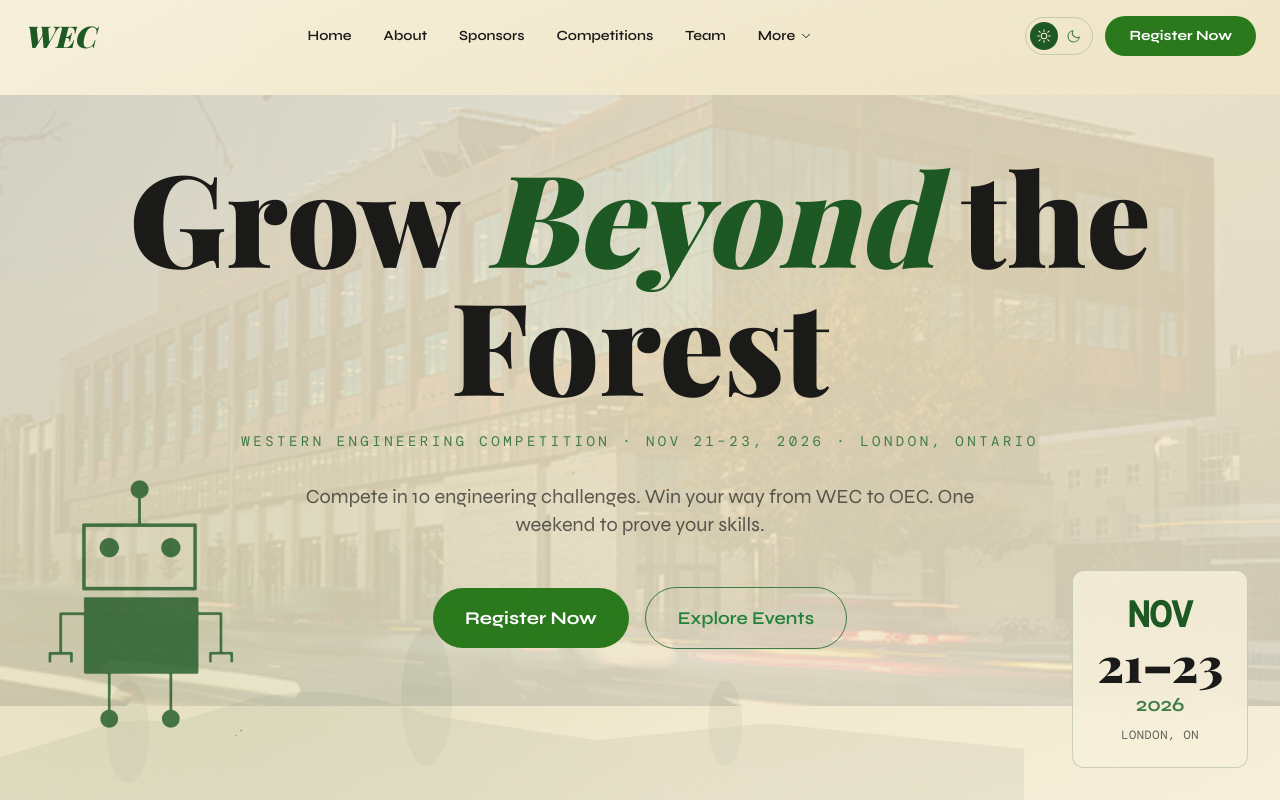
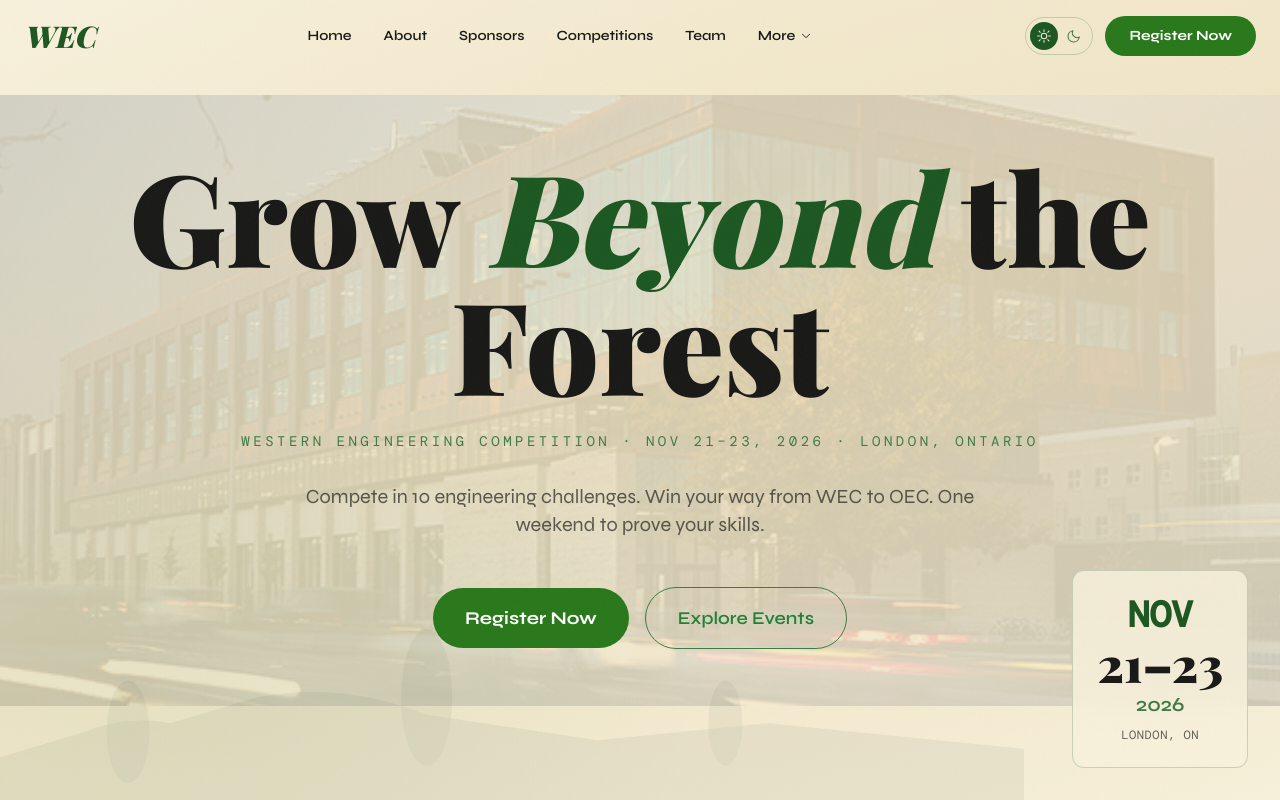
Before and after one commit to Anomaly-E-E/WEC, a React (Vite) app: page / in a window 1280 px wide. Shown: the top 800 px of the page. Built offline with nearby package versions, Linux system fonts and the light colour scheme; a web font is replaced by a local one.

Commit message:
Remove floating robot icon from hero, will re-add with proper banner treatment

```diff
--- a/src/pages/Home.tsx
+++ b/src/pages/Home.tsx
@@ -66,10 +66,6 @@ export default function Home() {
           <ellipse cx="500" cy="180" rx="30" ry="80" fill="rgb(var(--moss-dark))" opacity="0.25" />
           <ellipse cx="850" cy="210" rx="20" ry="50" fill="rgb(var(--moss-dark))" opacity="0.25" />
         </svg>
-
-        <div className="hidden lg:block absolute bottom-16 left-12 opacity-80 pointer-events-none">
-          <img src="/wec-robot-green.png" alt="" className="h-64 w-auto" />
-        </div>
 
         <div className="relative z-10 text-center px-6 max-w-6xl mx-auto">
           <motion.h1
```
